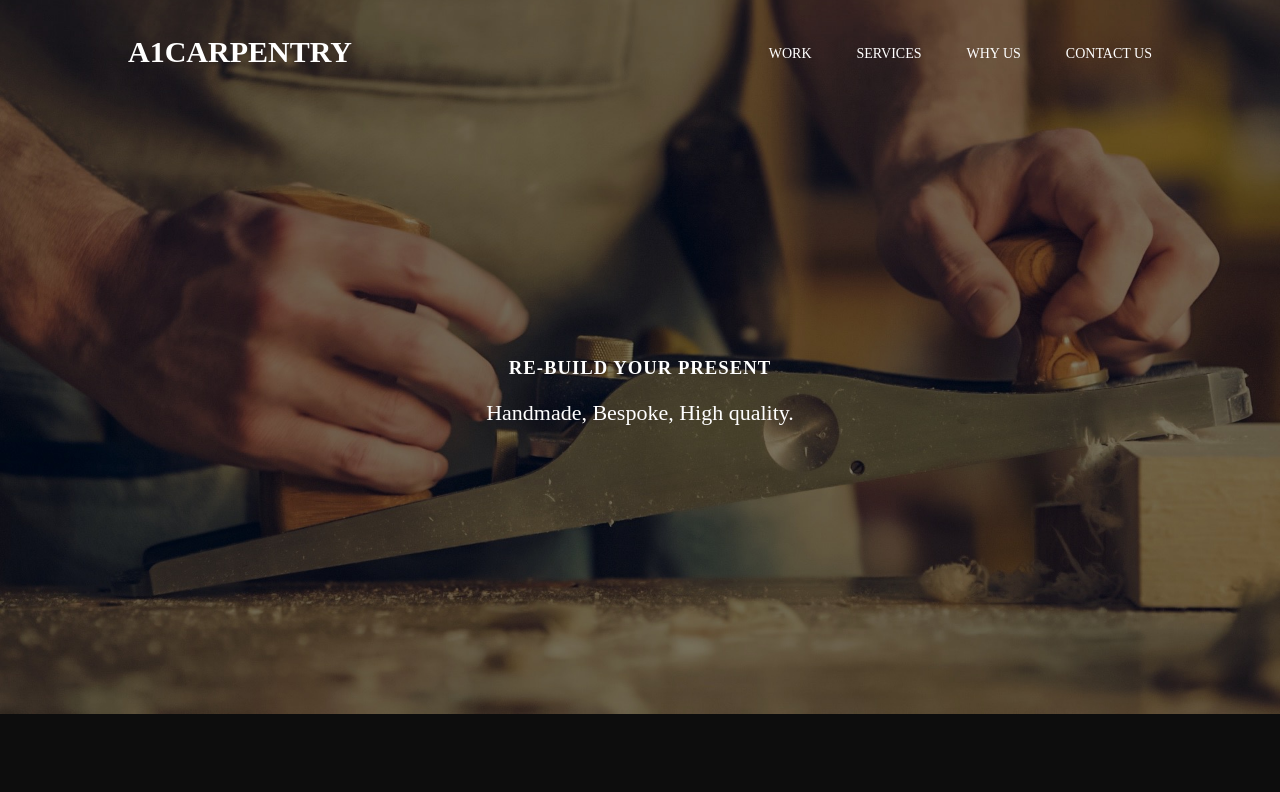
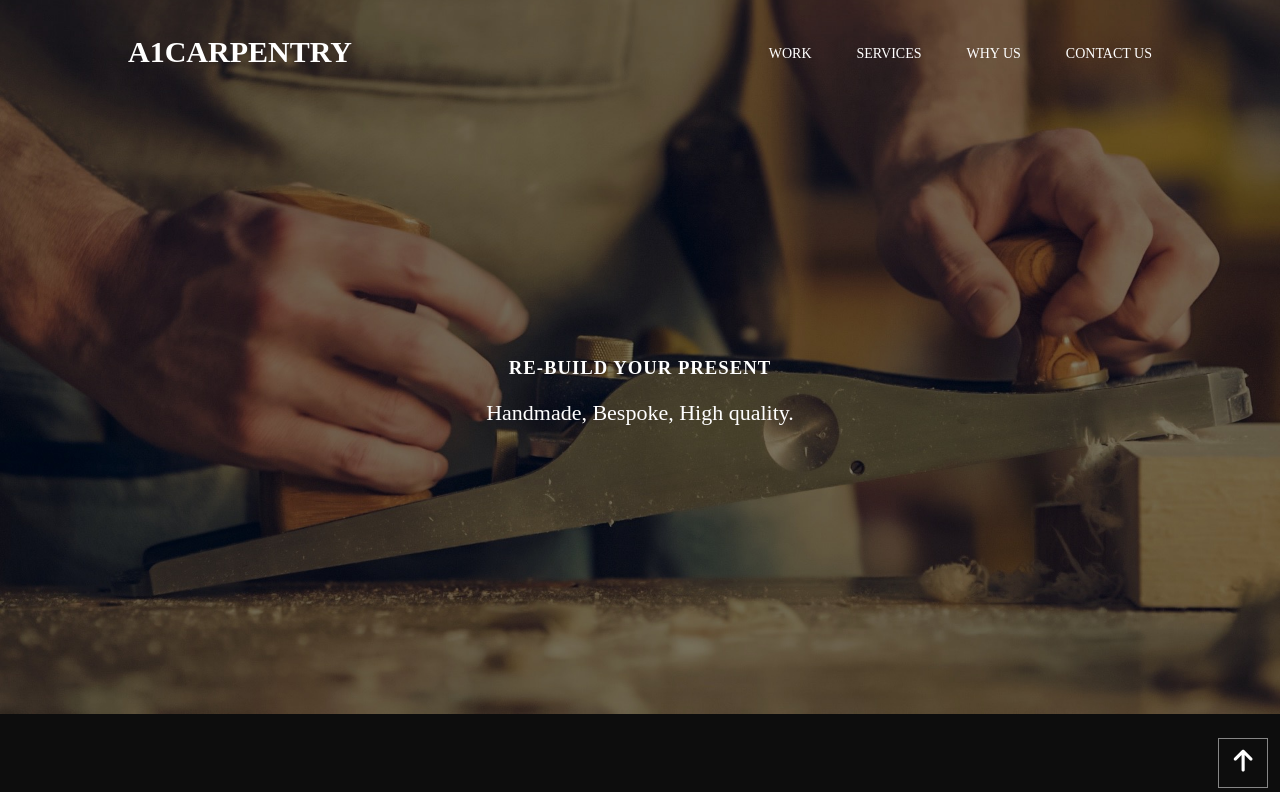
Before and after one commit to itacamba/carpenter-website, a React (Create React App) app: page / in a window 1280 px wide. Shown: the top 792 px of the page. Built offline with nearby package versions, Linux system fonts and the light colour scheme; a web font is replaced by a local one.

Commit message:
added to-top button

```diff
--- a/src/components/Header.js
+++ b/src/components/Header.js
@@ -99,10 +99,11 @@ const Navigation = () => {
                 <a href="tel:5712016904"><i className="fas fa-phone"></i></a>
             </div>
 
-            {/* <div className="to-top-btn" onClick={scrollToTop}>
+            <div className="to-top-btn" onClick={scrollToTop}>
                 <i className="fas fa-arrow-up"></i>
-            </div> */}
+            </div>
         </header>
+
     );
 };
 
--- a/src/components/css/Header.css
+++ b/src/components/css/Header.css
@@ -45,6 +45,22 @@
     cursor: pointer;
 }
 
+
+.to-top-btn{
+    position: fixed;
+    width: 50px;
+    height: 50px;
+    bottom: 12px;
+    right: 12px;
+    border: 1px solid rgba(255,255,255,.5);
+    text-align: center;
+    cursor: pointer;
+}
+.to-top-btn i{
+    padding-top: 10px;
+    color: #fff;
+    font-size: 25px;
+}
 @media screen and (max-width: 880px){
     .nav{
         display: none;
```
